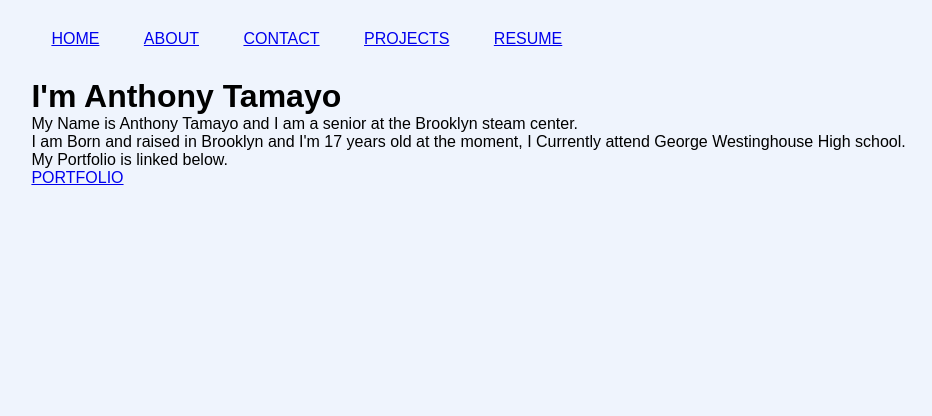
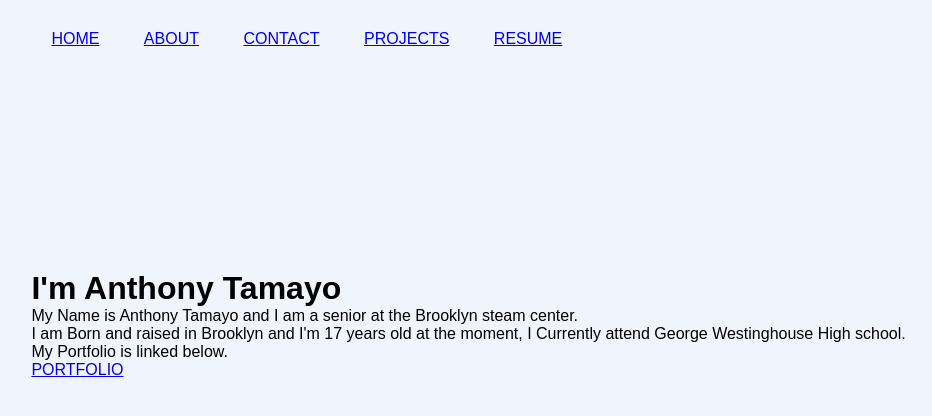
Before and after one commit to atamayosteam/atamayosteam.github.io, a plain HTML site: page index.html in a window 1280 px wide. Shown: the whole page, without its empty margins (71-1003 px from the left). Drawn offline with Linux system fonts and the light colour scheme.

Commit message:
asdsadsad

```diff
--- a/styles.css
+++ b/styles.css
@@ -29,5 +29,5 @@ nav ul li{
 
 .detel{
   margin-left: 8%;
-  margin-top: 15;
+  margin-top: 15%;
 }
```
